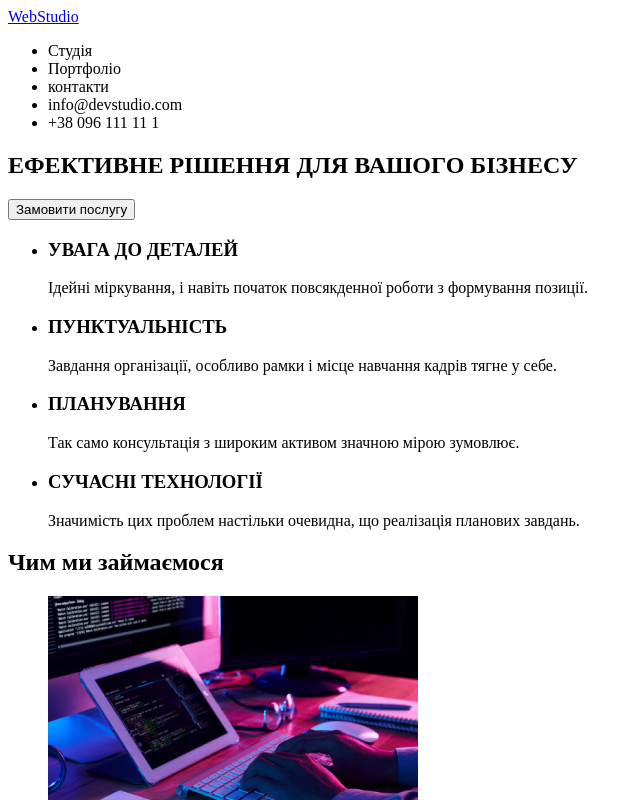
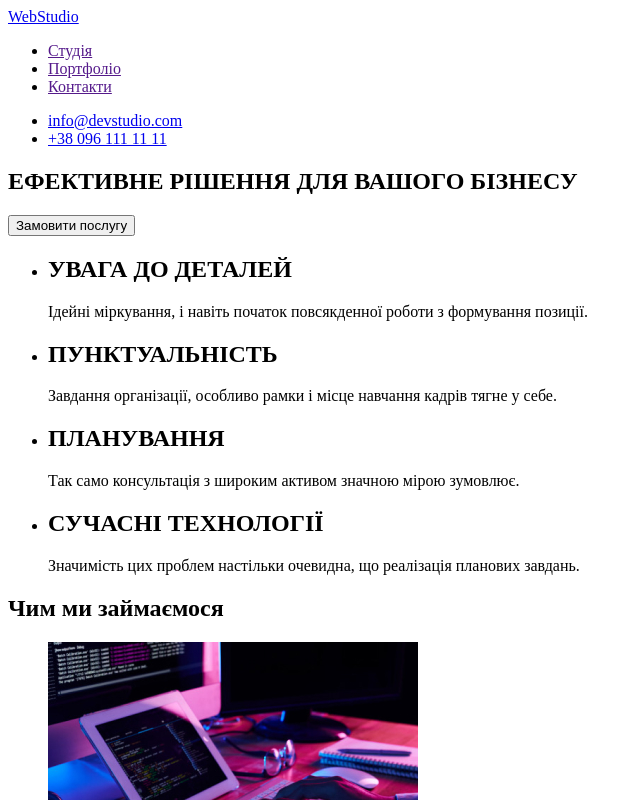
Before and after one commit to YuriiYatsenko/goit-markup-hw-01, a plain HTML site: page index.html in a window 1280 px wide. Shown: the top 800 px of the page, without its empty margins (0-642 px from the left). Drawn offline with Linux system fonts and the light colour scheme.

Commit message:
code repair
code repair

```diff
--- a/index.html
+++ b/index.html
@@ -1,5 +1,5 @@
 <!DOCTYPE html>
-<html lang="en">
+<html lang="uk">
 
 <head>
     <meta charset="UTF-8">
@@ -14,11 +14,13 @@
         <a href="index.html">WebStudio</a>
         <nav>
             <ul>
-                <li>Студія</li>
-                <li>Портфоліо</li>
-                <li>контакти</li>
-                <li>info@devstudio.com</li>
-                <li>+38 096 111 11 1</li>
+                <li><a href="">Студія</a></li>
+                <li><a href="">Портфоліо</a></li>
+                <li><a href="">Контакти</a></li>
+            </ul>
+            <ul>
+                <li><a href="mail to:info@devstudio.com">info@devstudio.com</a></li>
+                <li><a href="tel:+380961111111">+38 096 111 11 11</a></li>
             </ul>
         </nav>
     </header>
@@ -32,19 +34,19 @@
         <section>
             <ul>
                 <li>
-                    <h3>УВАГА ДО ДЕТАЛЕЙ</h3>
+                    <h2>УВАГА ДО ДЕТАЛЕЙ</h2>
                     <p>Ідейні міркування, i навіть початок повсякденної роботи з формування позиції.</p>
                 </li>
                 <li>
-                    <h3>ПУНКТУАЛЬНІСТЬ</h3>
+                    <h2>ПУНКТУАЛЬНІСТЬ</h2>
                     <p>Завдання організації, особливо рамки i місце навчання кадрів тягне у себе.</p>
                 </li>
                 <li>
-                    <h3>ПЛАНУВАННЯ</h3>
+                    <h2>ПЛАНУВАННЯ</h2>
                     <p>Так само консультація з широким активом значною мірою зумовлює.</p>
                 </li>
                 <li>
-                    <h3>СУЧАСНІ ТЕХНОЛОГІЇ</h3>
+                    <h2>СУЧАСНІ ТЕХНОЛОГІЇ</h2>
                     <p>Значимість цих проблем настільки очевидна, що реалізація планових завдань.</p>
                 </li>
             </ul>
@@ -70,22 +72,22 @@
             <ul>
                 <li>
                     <img src="images/igor.jpg" alt="igor" height="260" width="270">
-                    <h3>Ігор Дем'яненко</h3>
+                    <h2>Ігор Дем'яненко</h2>
                     <p>Product Designer</p>
                 </li>
                 <li>
                     <img src="images/olga.jpg" alt="olga" height="260" width="270">
-                    <h3>Ольга Рєпіна</h3>
+                    <h2>Ольга Рєпіна</h2>
                     <p>Frontend Developer</p>
                 </li>
                 <li>
                     <img src="images/mukola.jpg" alt="mukola" width="270" height="260">
-                    <h3>Микола Тарасов</h3>
+                    <h2>Микола Тарасов</h2>
                     <p>Marketing</p>
                 </li>
                 <li>
                     <img src="images/mihail.jpg" alt="mihail" height="260" width="270">
-                    <h3>Михайло Єрмаков</h3>
+                    <h2>Михайло Єрмаков</h2>
                     <p>UI Designer</p>
                 </li>
             </ul>
@@ -96,8 +98,10 @@
         <a href="index.html">WebStudio</a>
         <address>
             <p>м. Київ, пр-т Лесі Українки, 26</p>
-            <a href="info@devstudio.com">info@devstudio.com</a>
-            <a href="tel:+380961111111">+38 096 111 11 11</a>
+            <ul>
+                <li><a href="mail to:info@devstudio.com">info@devstudio.com</a></li>
+                <li><a href="tel:+380961111111">+38 096 111 11 11</a></li>
+            </ul>
         </address>
     </footer>
 
```
